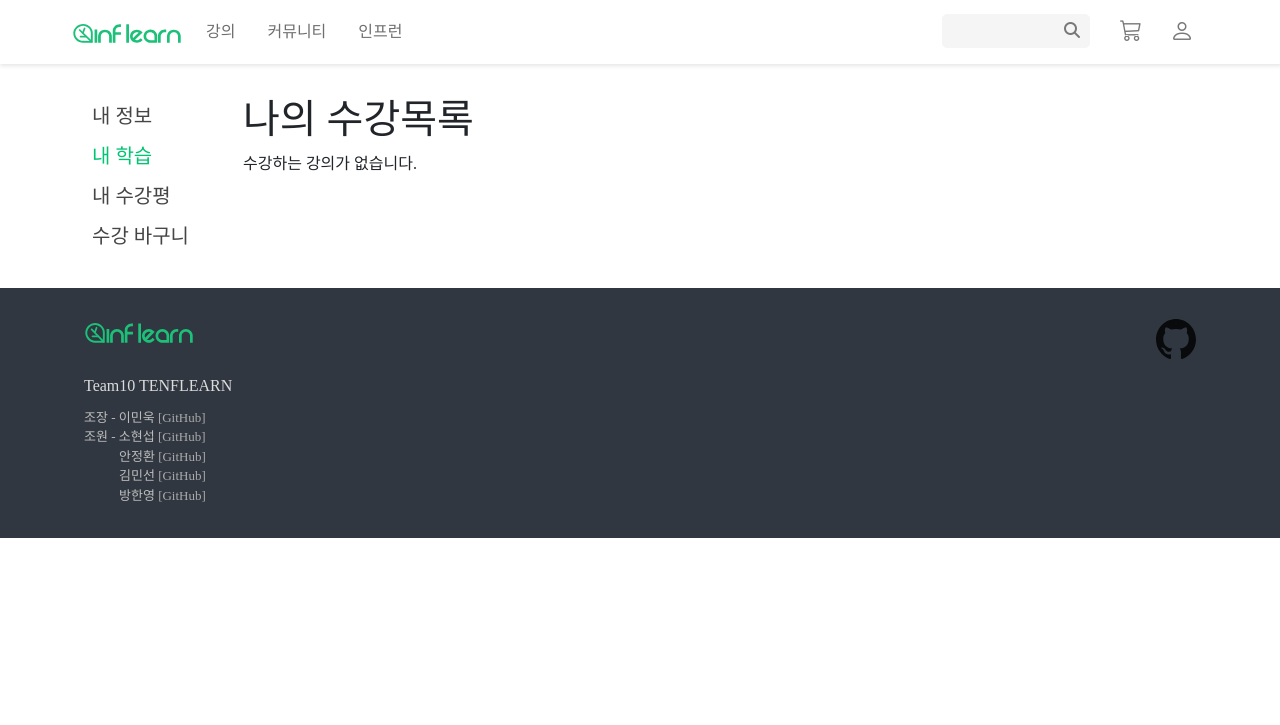
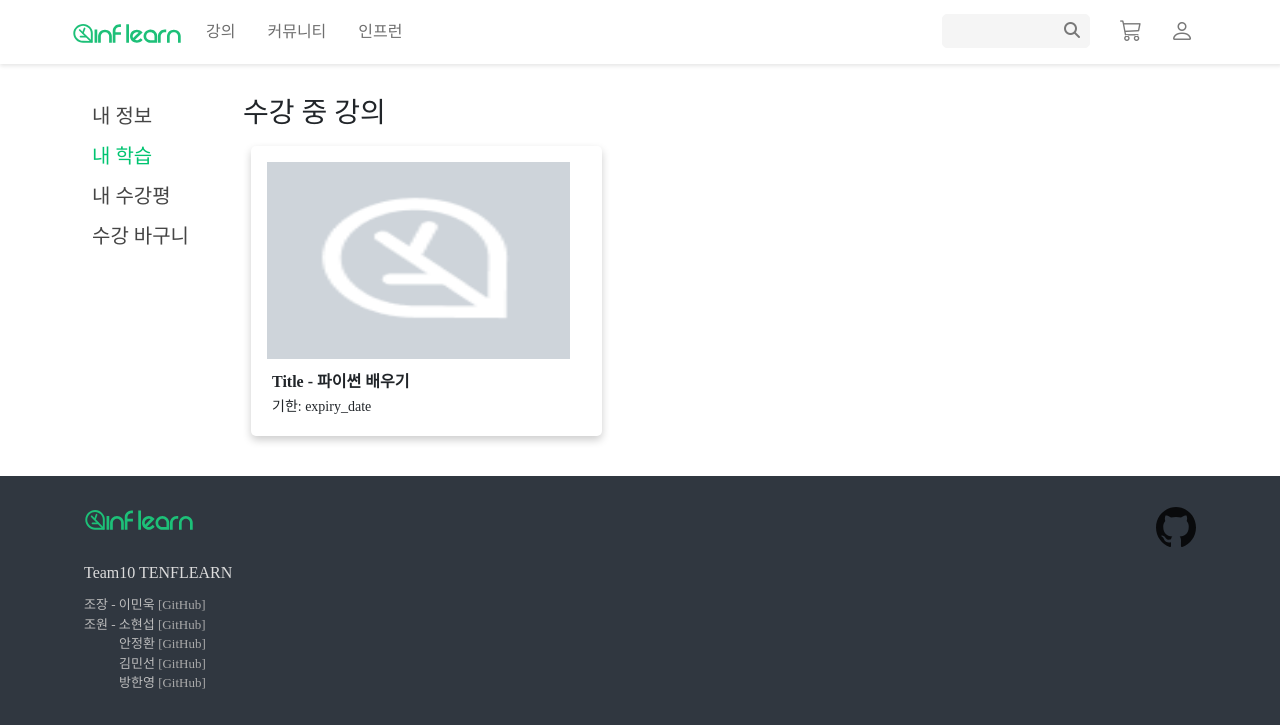
Before and after one commit to Code-Sloth/Tenflearn, a Django app: page /accounts/mypage/?q=course in a window 1280 px wide. Shown: the top 725 px of the page. Run offline with Django 3.2, Linux system fonts and the light colour scheme; a user stored in the database is signed in; data comes from the database, SQL or seed files in the repository; some libraries are stand-ins or nearby versions; some web fonts are replaced.

Commit message:
UPDATE accounts mypage

```diff
--- a/accounts/templates/accounts/course.html
+++ b/accounts/templates/accounts/course.html
@@ -2,18 +2,35 @@
 <link rel="stylesheet" type="text/css" href="{% static 'accounts/css/course.css' %}">
 
 <div class = 'container-my_course'>
-    <h1>나의 수강목록</h1>
-        {% if user.enrolment_courses.all %}
-            <ul>
-            {% for course in user.enrolment_courses.all %}
-                <li>
-                    <p>{{ course.title }}</p>
-                    <p>{{ course.content }}</p>
-                    <p>{{ course.created_at}}</p>
-                </li>
-            {% endfor %}
-            </ul>
-        {% else %}
-            <p>수강하는 강의가 없습니다.</p>
+    <h3>수강 중 강의</h3>
+          <div class="cards">
+            <div class="card-box">
+              <img class="card-img" src="{% static 'courses\image\noimage.png' %}" alt="Image">
+              <div class="card-body">
+                <h5 class="card-title"><strong>Title - 파이썬 배우기</strong></h5>
+                <p class="card-text">기한: expiry_date </p>
+              </div>
+            </div>
+          </div>
+</div>
+
+{% comment %} view 연결 이후 코드 아래 {% endcomment %}
+
+{% comment %} <div class = 'container-my_course'>
+    <h1>수강중인 강의</h1>
+    {% if user.enrolment_courses.all %}
+        {% for course in user.enrolment_courses.all %}
+          <div class="cards">
+            <div class="card-box">
+              <img class="card-img" src="{% url 'course.image.url' %}" alt="Image">
+              <div class="card-body">
+                <h5 class="card-title"><strong>{{ course.title }}</strong></h5>
+                <p class="card-text">기한: {{ course.expiry_date }}</p>
+              </div>
+            </div>
+          </div>
+        {% endfor %}
+    {% else %}
+          <p>수강하는 강의가 없습니다.</p>
         {% endif %}
-</div>
+</div> {% endcomment %}
--- a/accounts/templates/accounts/mypage.html
+++ b/accounts/templates/accounts/mypage.html
@@ -25,6 +25,9 @@
   {% if not q %}{% with q='course' %}{% endwith %}
     {% if request.user.is_authenticated %}
     <div class="container d-flex">
+        <div class="content-info">
+          <h3>자세한 정보</h3>
+        </div>
         <div class="header">
             <h2>Hello {{ user }}!</h2>
             <div class="content">
@@ -38,9 +41,6 @@
                 <p><strong>아이디:</strong> {{ user.username }}</p>
                 <p><strong>이름:</strong> {{ user.last_name }}{{ user.first_name }}</p>
             </div>
-        </div>
-        <div class="content">
-          <h3>자세한 정보</h3>
         </div>
 
     </div>
--- a/communities/templates/communities/inflearn_index.html
+++ b/communities/templates/communities/inflearn_index.html
@@ -1,4 +1,5 @@
 {% extends 'base.html' %}
+{% load custom_filters %}
 {% load static %}
 {% comment %} {% load pagination_tags %} {% endcomment %}
 {% load custom_filters %}
@@ -22,7 +23,6 @@
     <div class='community-body__left'>
         <div class="community-body__left__content">수강평</div>
     </div>
-
 
     <div class="community-body__right">
       {% for review in page_obj %}
--- /dev/null
+++ b/static/accounts/css/course.css
@@ -0,0 +1,45 @@
+.container-my_course {
+  font: 16px;
+}
+
+.cards {
+  display: flex;
+  flex-direction: row;
+  flex-wrap: wrap;
+}
+
+.card-box {
+  flex: 1;
+  box-shadow: 0 4px 8px 0 rgba(0, 0, 0, 0.2);
+  border-radius: 5px;
+  padding: 16px;
+  margin: 8px 8px;
+  min-width: 300px;
+  height: 290px;
+}
+
+.card:hover {
+  box-shadow: 0 8px 16px 0 rgba(0, 0, 0, 0.24);
+}
+
+.card-img {
+  max-width: 100%;
+  width: 303px;
+  height: 197px;
+  margin-right: 16px;
+}
+
+.card-body {
+  padding: 5px;
+  margin-top: 8px;
+}
+
+.card-title {
+  font-size: 16px;
+  font-weight: bold;
+  margin-bottom: 5px;
+}
+
+.card-text {
+  font-size: 14px;
+}
--- a/static/accounts/css/courses.css
+++ /dev/null
@@ -1,5 +0,0 @@
-.container-my_course {
-  font: 16px;
-  padding: 16px;
-
-}
--- a/static/accounts/css/mypage.css
+++ b/static/accounts/css/mypage.css
@@ -34,13 +34,15 @@
 .change-green {
   color: rgb(0, 196, 113);
 }
+
 .header {
   background-color: rgb(0, 196, 113);
   padding: 20px;
   margin-bottom: 20px;
   color: white;
-  width: 300px;
+  width: 250px;
   border-radius: 10%;
+  text-align: end;
 }
 
 .content {
@@ -51,4 +53,9 @@
   max-width: 200px;
   border-radius: 20%;
   margin: 20px 0px;
+  width: 150px;
 }
+
+.content-info {
+  width: 650px ;
+}
--- a/static/communities/css/inflearn_index.css
+++ b/static/communities/css/inflearn_index.css
@@ -89,6 +89,7 @@
 .review-left {
   flex: 1;
   height: auto;
+  width: auto;
   padding: 0 15px;
 
 }
```
Also changed, not shown: accounts/templates/accounts/cart.html (+57 -1 lines), accounts/templates/accounts/review.html (+26 -9 lines), static/accounts/css/cart.css (added, +41 -0 lines), static/accounts/css/review.css (added, +50 -0 lines), media/courses/None/다운로드_1.jpg (added).
